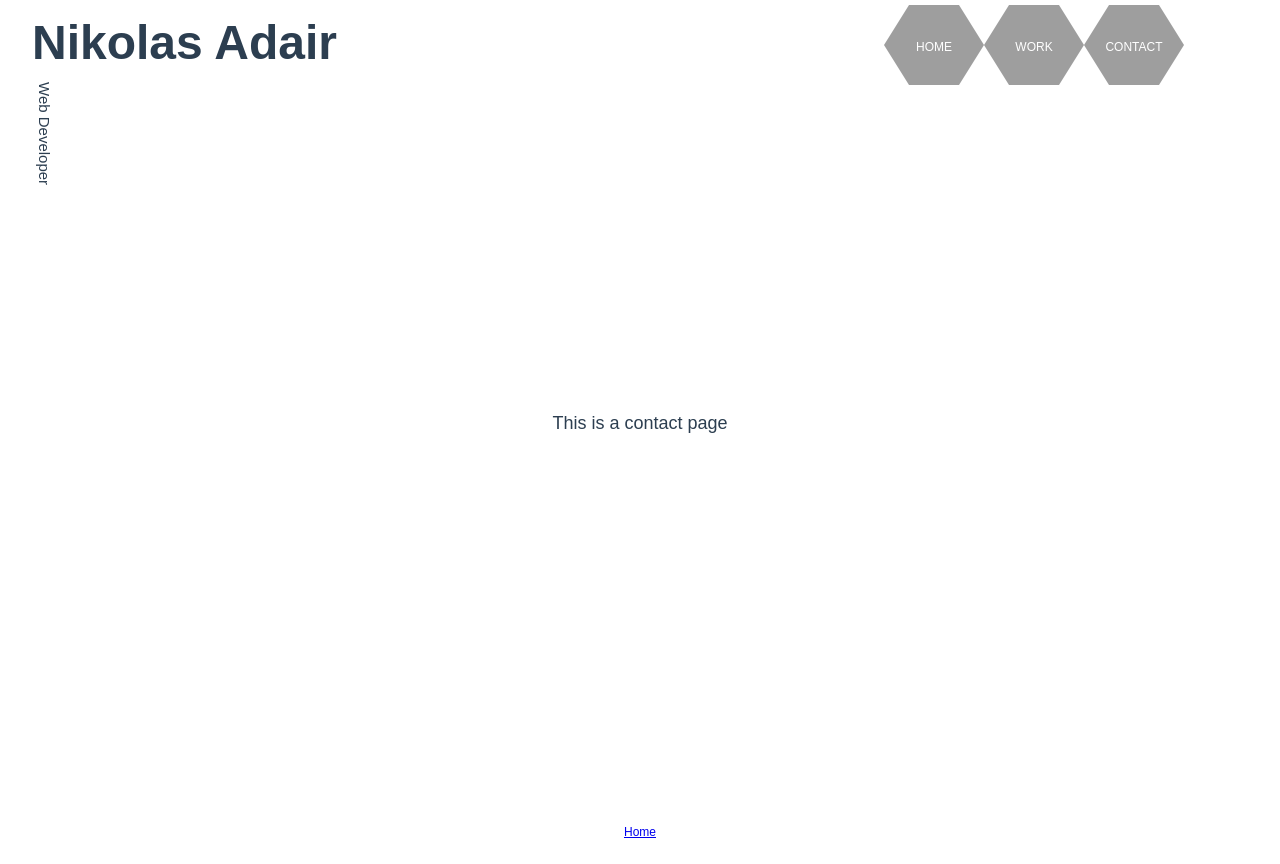
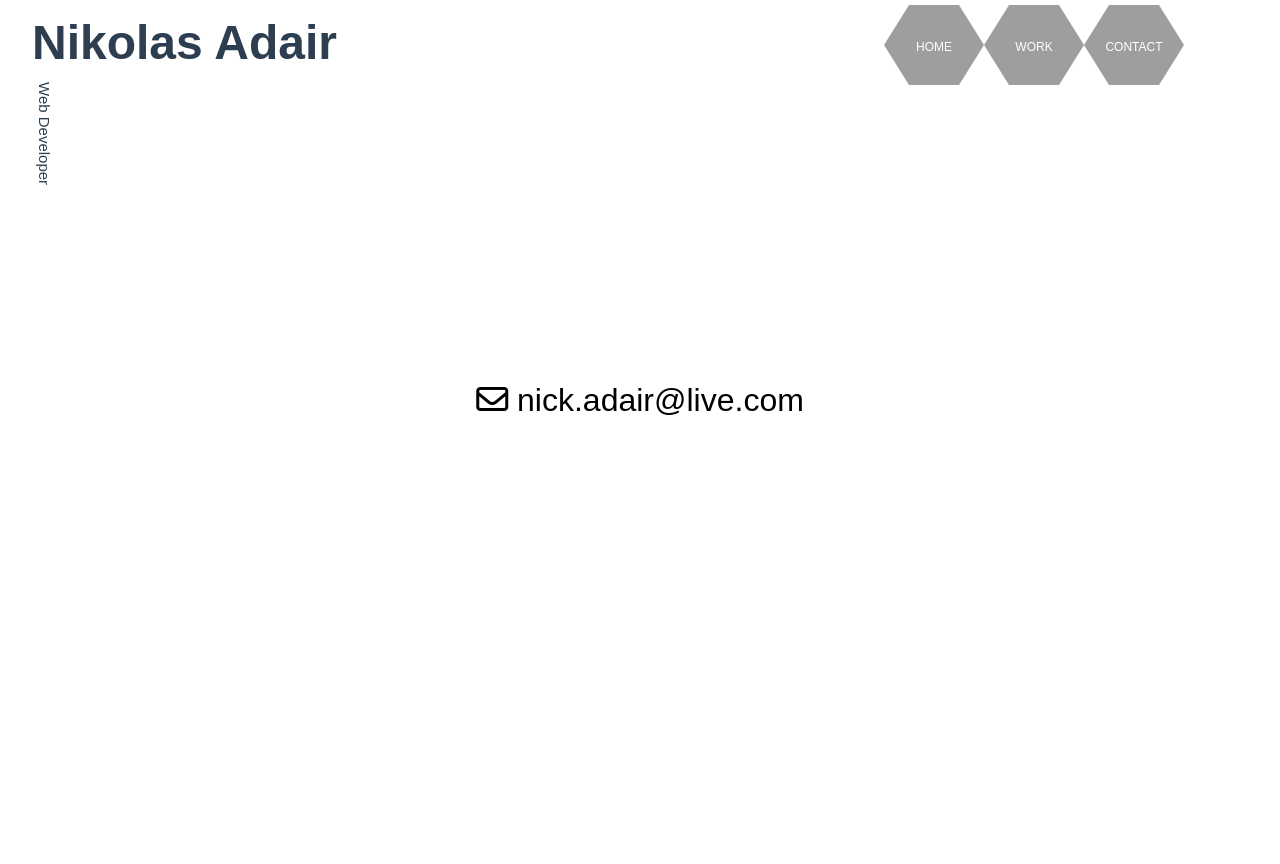
Before and after one commit to nickadair/portfolio, a Vue app: page /contact in a window 1280 px wide. After the commit the page ends 800 px from the top, so only its background shows below. Built offline with nearby package versions, Linux system fonts and the light colour scheme; grey boxes are pictures that could not be loaded.

Commit message:
New contact page updates

```diff
--- a/index.html
+++ b/index.html
@@ -4,6 +4,7 @@
     <meta charset="UTF-8">
     <link rel="icon" href="/favicon.ico">
     <meta name="viewport" content="width=device-width, initial-scale=1.0">
+    <link rel="stylesheet" href="https://cdnjs.cloudflare.com/ajax/libs/font-awesome/6.2.1/css/all.min.css" integrity="sha512-MV7K8+y+gLIBoVD59lQIYicR65iaqukzvf/nwasF0nqhPay5w/9lJmVM2hMDcnK1OnMGCdVK+iQrJ7lzPJQd1w==" crossorigin="anonymous" referrerpolicy="no-referrer" />
     <title>Nikolas Adair - Portfolio Site</title>
   </head>
   <body>
--- a/src/views/ContactView.vue
+++ b/src/views/ContactView.vue
@@ -1,9 +1,10 @@
 <template>
-  <div class="about">
-    <h1>This is a contact page</h1>
+  <div class="contact-info">
+    <a href="mailto:nick.adair@live.com">
+      <i class="fa fa-envelope" />
+      nick.adair@live.com
+    </a>
   </div>
-
-  <RouterLink to="/">Home</RouterLink>
 </template>
 
 <style>
@@ -13,5 +14,20 @@
     display: flex;
     align-items: center;
   }
+
+  .contact-info {
+    color: black;
+    font-size: 2rem;
+  }
+
+  .contact-info a {
+    color: black;
+    text-decoration: none;
+  }
+
+  .contact-info a:hover {
+    background-color: transparent;
+    text-decoration: underline;
+  }
 }
 </style>
```
